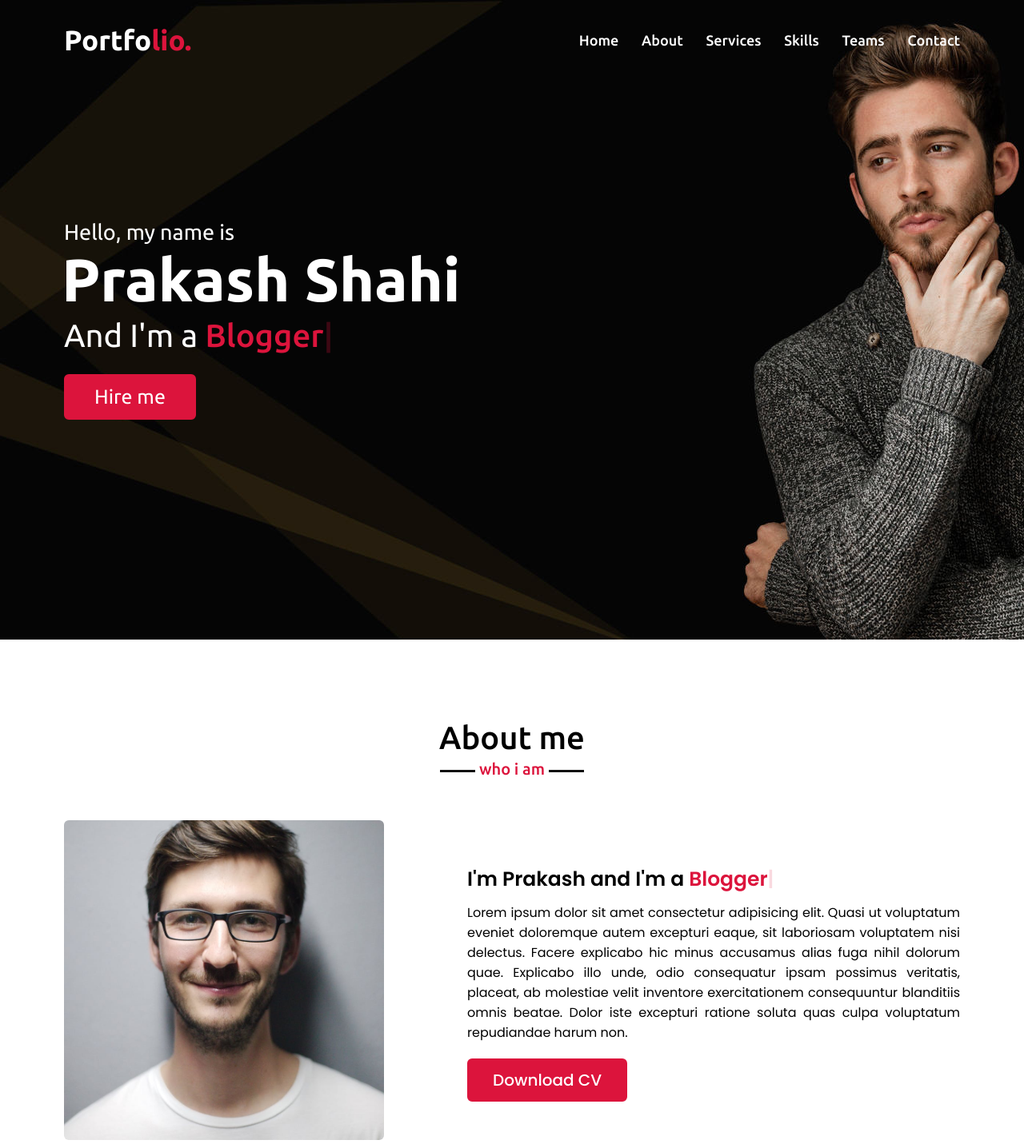
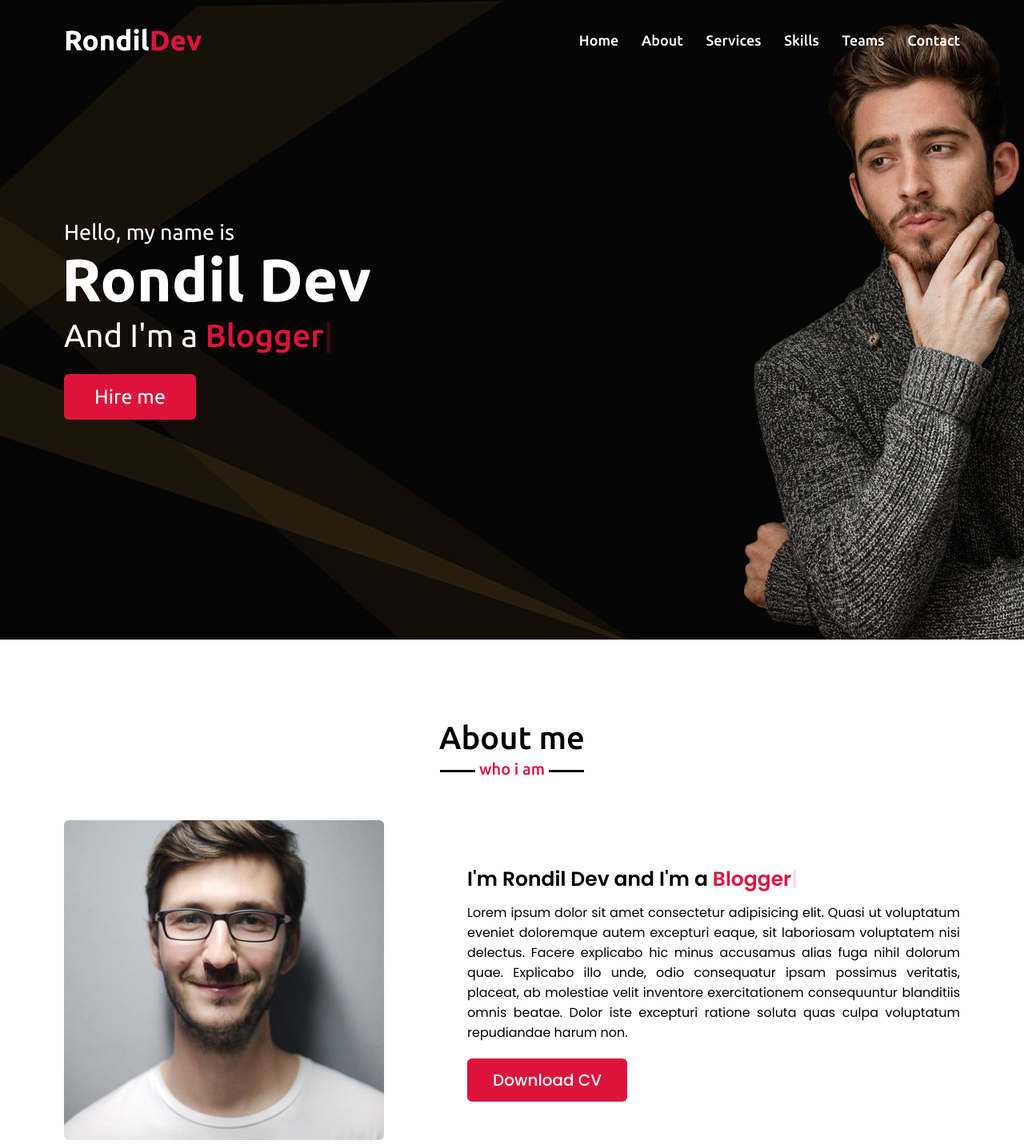
Before and after one commit to rondildev/rondildev.github.io, a plain HTML site: page index.html in a window 1280 px wide. Shown: the top 1436 px of the page at 80% size. Drawn offline with nearby package versions, Linux system fonts and the light colour scheme.

Commit message:
commit 3

```diff
--- a/index.html
+++ b/index.html
@@ -4,7 +4,7 @@
 <head>
     <meta charset="UTF-8">
     <meta name="viewport" content="width=device-width, initial-scale=1.0">
-    <title>Personal Portfolio Website</title>
+    <title>Rondil Dev Portfolio</title>
     <link rel="stylesheet" href="style.css">
     <link rel="stylesheet" href="https://cdnjs.cloudflare.com/ajax/libs/font-awesome/5.15.3/css/all.min.css"/>
     <script src="https://code.jquery.com/jquery-3.5.1.min.js"></script>
@@ -20,7 +20,7 @@
     </div>
     <nav class="navbar">
         <div class="max-width">
-            <div class="logo"><a href="#">Portfo<span>lio.</span></a></div>
+            <div class="logo"><a href="#">Rondil<span>Dev</span></a></div>
             <ul class="menu">
                 <li><a href="#home" class="menu-btn">Home</a></li>
                 <li><a href="#about" class="menu-btn">About</a></li>
@@ -40,7 +40,7 @@
         <div class="max-width">
             <div class="home-content">
                 <div class="text-1">Hello, my name is</div>
-                <div class="text-2">Prakash Shahi</div>
+                <div class="text-2">Rondil Dev</div>
                 <div class="text-3">And I'm a <span class="typing"></span></div>
                 <a href="#">Hire me</a>
             </div>
@@ -56,7 +56,7 @@
                     <img src="images/profile-1.jpeg" alt="">
                 </div>
                 <div class="column right">
-                    <div class="text">I'm Prakash and I'm a <span class="typing-2"></span></div>
+                    <div class="text">I'm Rondil Dev and I'm a <span class="typing-2"></span></div>
                     <p>Lorem ipsum dolor sit amet consectetur adipisicing elit. Quasi ut voluptatum eveniet doloremque autem excepturi eaque, sit laboriosam voluptatem nisi delectus. Facere explicabo hic minus accusamus alias fuga nihil dolorum quae. Explicabo illo unde, odio consequatur ipsam possimus veritatis, placeat, ab molestiae velit inventore exercitationem consequuntur blanditiis omnis beatae. Dolor iste excepturi ratione soluta quas culpa voluptatum repudiandae harum non.</p>
                     <a href="#">Download CV</a>
                 </div>
@@ -72,7 +72,7 @@
                 <div class="card">
                     <div class="box">
                         <i class="fas fa-paint-brush"></i>
-                        <div class="text">Web Design</div>
+                        <div class="text">BI/DATA ANALYST</div>
                         <p>Lorem ipsum dolor sit amet consectetur, adipisicing elit. Rem quia sunt, quasi quo illo enim.</p>
                     </div>
                 </div>
```
